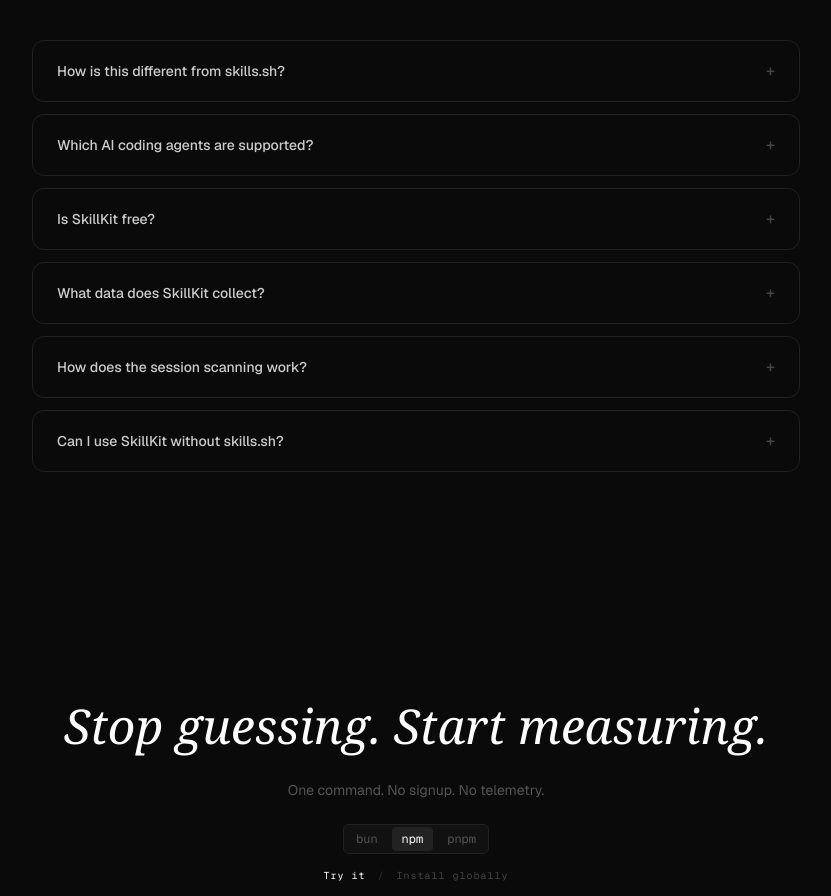
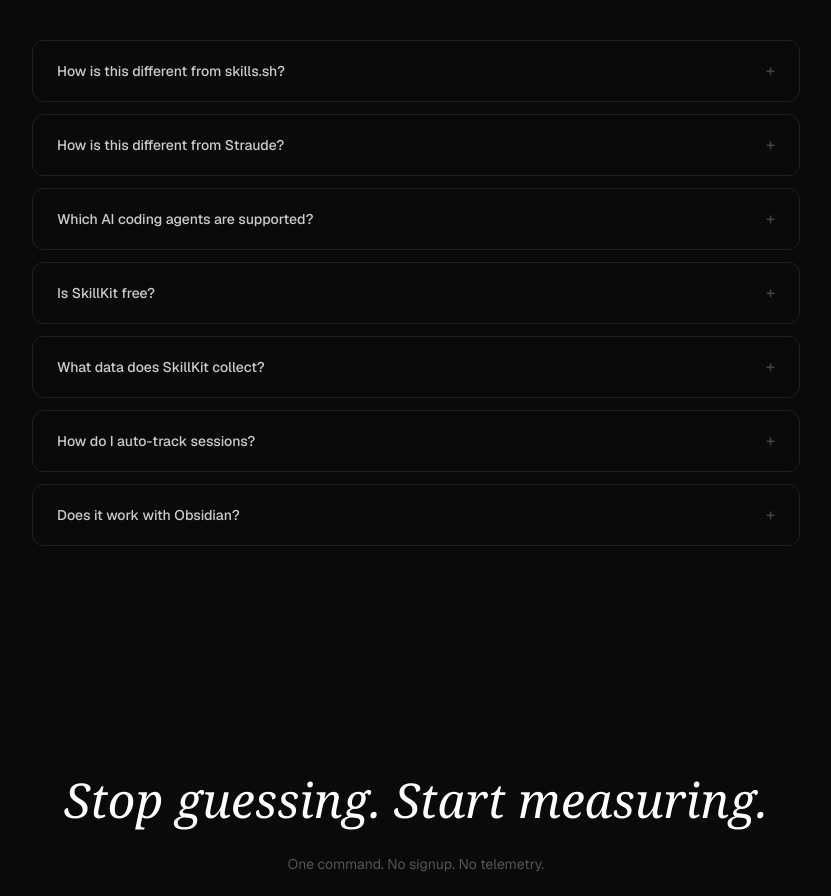
Before and after one commit to crafter-station/skill-kit, a Next.js app in the folder apps/web/: page / in a window 1280 px wide. Shown: the part 5650-6546 px from the top of the page, without its empty margins (224-1055 px from the left). Built offline with nearby package versions, Linux system fonts and the light colour scheme.

Commit message:
feat(web): update FAQ with Straude comparison, auto-scan, Obsidian entries

```diff
--- a/apps/web/src/components/faq.tsx
+++ b/apps/web/src/components/faq.tsx
@@ -6,12 +6,17 @@ const ITEMS = [
 	{
 		question: "How is this different from skills.sh?",
 		answer:
-			"skills.sh handles skill distribution — install, update, search. SkillKit is the analytics layer on top: local-first usage tracking, health checks, context budget analysis, and pruning that skills.sh doesn't provide.",
+			"skills.sh handles skill distribution — install, update, search. SkillKit is the analytics layer on top: usage tracking, burn rate analysis, streaks, contribution graphs, and context budget optimization.",
+	},
+	{
+		question: "How is this different from Straude?",
+		answer:
+			"Straude tracks Claude Code usage and uploads it to a cloud leaderboard. SkillKit is local-first (your data never leaves your machine), supports 12 agents instead of just Claude, and focuses on efficiency rather than rewarding spend.",
 	},
 	{
 		question: "Which AI coding agents are supported?",
 		answer:
-			"Claude Code and OpenCode. SkillKit discovers skills and tracks usage analytics for both. You can filter by agent with --claude or --opencode. More connectors coming as agents standardize their session formats.",
+			"Claude Code, Cursor, Codex, Gemini CLI, Windsurf, OpenCode, Amp, Continue, Goose, Kiro, Roo Code, and Antigravity. Filter any command with --claude, --cursor, --codex, etc.",
 	},
 	{
 		question: "Is SkillKit free?",
@@ -21,17 +26,17 @@ const ITEMS = [
 	{
 		question: "What data does SkillKit collect?",
 		answer:
-			"None. All analytics are stored locally in a SQLite database at ~/.skillkit/analytics.db. SkillKit scans your local session files and never phones home.",
+			"None. All analytics are stored locally in SQLite at ~/.skillkit/analytics.db. SkillKit scans your local session files and never phones home.",
 	},
 	{
-		question: "How does the session scanning work?",
+		question: "How do I auto-track sessions?",
 		answer:
-			"Run `skillkit stats` and it auto-discovers your skills and indexes sessions on first run. It parses Claude Code JSONL sessions and OpenCode SQLite sessions, extracts Skill tool_use blocks, and populates a local analytics database.",
+			"Run `skillkit auto --on` to install a Claude Code SessionEnd hook. It runs `skillkit scan` after every session — zero-effort analytics.",
 	},
 	{
-		question: "Can I use SkillKit without skills.sh?",
+		question: "Does it work with Obsidian?",
 		answer:
-			"Yes. SkillKit is purely an analytics tool — scan, list, stats, and health all work independently. Use skills.sh (npx skills add) to install and manage skills, then use SkillKit to measure and optimize.",
+			"Yes — AgentFiles is an Obsidian plugin that manages AI skills directly from your vault. Install it to browse, enable, and organize skills without leaving Obsidian.",
 	},
 ];
 
```
